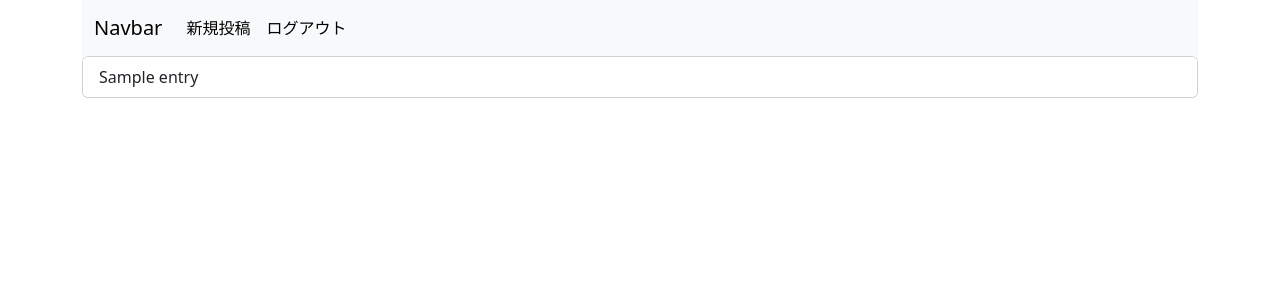
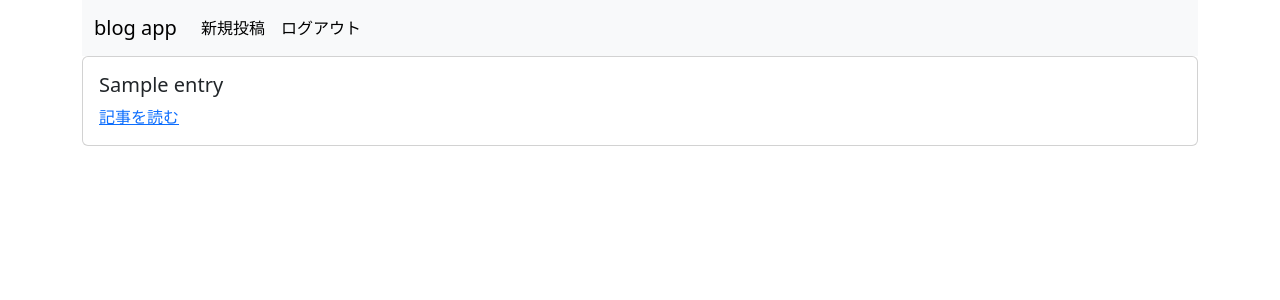
Before and after one commit to pdTrade/flask-blog-sample, a Flask app: page / in a window 1280 px wide. Shown: the top 300 px of the page. Run offline with Flask 3, Linux system fonts and the light colour scheme; the visitor is signed in with stand-in values (Sample User, id 1); tables that the repository leaves empty hold one stand-in row (values such as "Sample post").

Commit message:
詳細ページ

```diff
--- a/app.py
+++ b/app.py
@@ -61,5 +61,12 @@ def add_entry():
 
   return redirect(url_for('show_entries'))
 
+@app.route('/entries/<int:id>')
+def show_entry(id):
+  if not session.get('logged_in'):
+    return redirect(url_for('login'))
+  entry = Entry.query.get(id)
+  return render_template('show.html', entry=entry)
+
 # app.logger.debug(app.config['USERNAME'])
 # app.logger.debug(app.config['PASSWORD'])
--- a/templates/index.html
+++ b/templates/index.html
@@ -2,11 +2,12 @@
 {% block body %}
 {% if entries|length > 0 %}
 <div class="card">
-  <ul class="list-group list-group-flush">
-    {% for entry in entries %}
-    <li class="list-group-item">{{ entry.title }}</li>
-    {% endfor %}
-  </ul>
+  {% for entry in entries %}
+  <div class="card-body">
+    <h5 class="card-title">{{ entry.title }}</h5>
+    <a href="{{ url_for('show_entry', id=entry.id) }}" class="card-link">記事を読む</a>
+  </div>
+  {% endfor %}
 </div>
 {% else %}
 <div>記事がありません</div>
--- a/templates/layout.html
+++ b/templates/layout.html
@@ -9,7 +9,7 @@
   <div class="container">
     <nav class="navbar navbar-expand-lg bg-body-tertiary">
       <div class="container-fluid">
-        <a class="navbar-brand" href="#">Navbar</a>
+        <a class="navbar-brand" href="#">blog app</a>
         <button class="navbar-toggler" type="button" data-bs-toggle="collapse" data-bs-target="#navbarSupportedContent" aria-controls="navbarSupportedContent" aria-expanded="false" aria-label="Toggle navigation">
           <span class="navbar-toggler-icon"></span>
         </button>
@@ -24,7 +24,7 @@
               <a class="nav-link active" aria-current="page" href="/entries/new">新規投稿</a>
             </li>
             <li class="nav-item">
-              <a class="nav-link active" aria-current="page" href="/logout">ログアウト</a>
+              <a class="nav-link active" aria-current="page" href="{{ url_for('logout') }}">ログアウト</a>
             </li>
             {% endif %}
           </ul>
```
Also changed, not shown: templates/show.html (added, +7 -0 lines).
